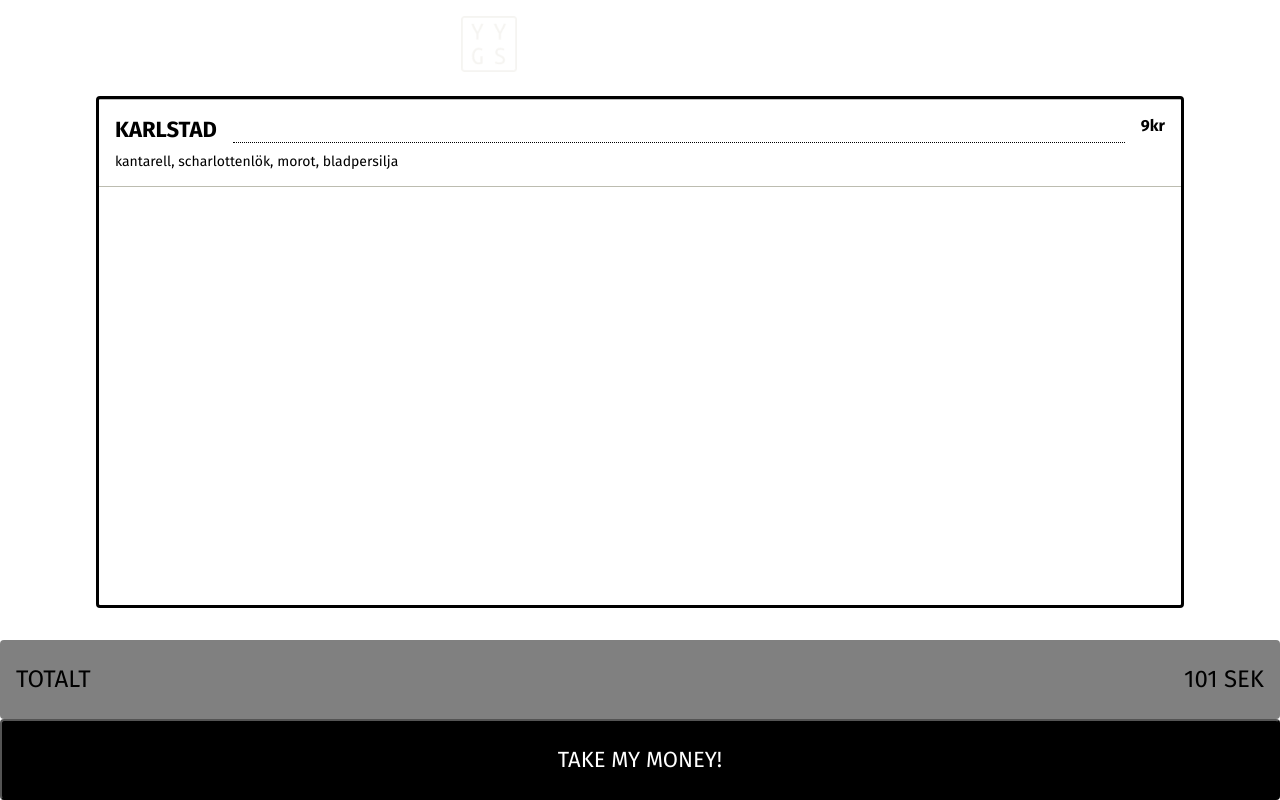
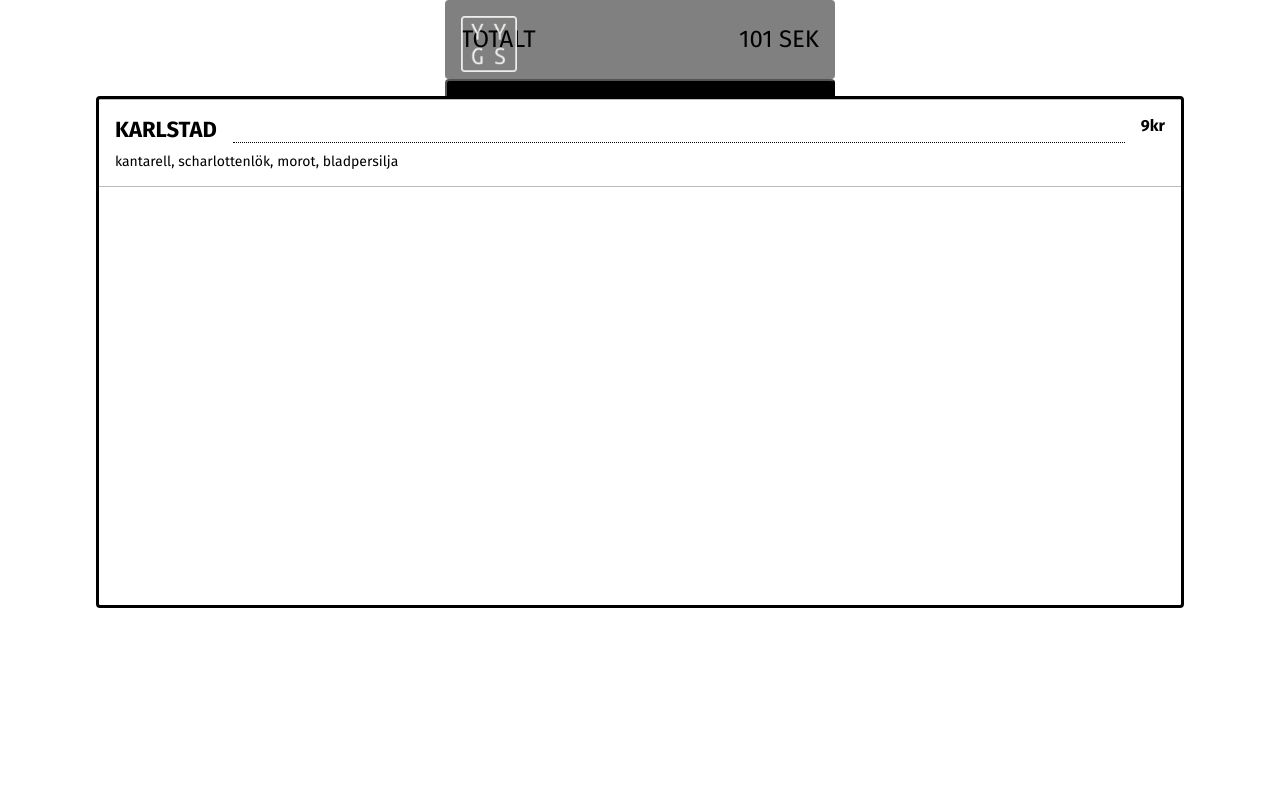
Before and after one commit to veleii/YumYumGimmeSum, a React (Vite) app: page /cart in a window 1280 px wide. Shown: the top 800 px of the page. Built offline with nearby package versions, Linux system fonts and the light colour scheme.

Commit message:
nu tar jag fredag

```diff
--- a/src/components/cartContent.jsx
+++ b/src/components/cartContent.jsx
@@ -1,8 +1,7 @@
 export default function cartContent() {
     return (
-        <>
+        <article>
             <div className="cart_overlay">
-
 
                 <section className="fetch_city">
                      <h2>KARLSTAD</h2>
@@ -13,14 +12,14 @@ export default function cartContent() {
 							<h4>9kr</h4>
 						</section>
                 </section>
+            </div>
 
-            </div>
             <section className="cart_footer">
                     <section className="total_footer">
                         <p className="sum_footer_left">TOTALT</p> <p className="sum_footer_right">101 SEK</p>
                     </section>
                     <button className="button_footer">TAKE MY MONEY!</button>
                 </section>
-            </>
+            </article>
     );
 }
--- a/src/pages/cart.jsx
+++ b/src/pages/cart.jsx
@@ -9,7 +9,6 @@ export default function Cart() {
         <div className="cart">
             <Header />
 
-
             {cartContent()}
         </div>
     );
--- a/src/styles/stylePages/cart.scss
+++ b/src/styles/stylePages/cart.scss
@@ -1,4 +1,5 @@
 @use "../Partials/Variables" as *;
+
 
 .cart {
     width: 100%;
@@ -6,6 +7,7 @@
 }
 
 .cart_overlay {
+
     border:solid black;
     display: flex;
     flex-direction: column;
@@ -70,15 +72,19 @@
 }
 
 .cart_footer {
+    justify-content: space-between;
+    margin-bottom: 2rem;
+    margin-top: auto;
+    width: 100%;
     display: flex;
     flex-direction: column;
     justify-content: flex-end;
     align-items: center;
     width: 100%;
     height: 10rem;
-    position: absolute;
+   /*  position: absolute;
     bottom: 0;
-    left: 0;
+    left: 0;  */
 }
 
 .button_footer {
```
